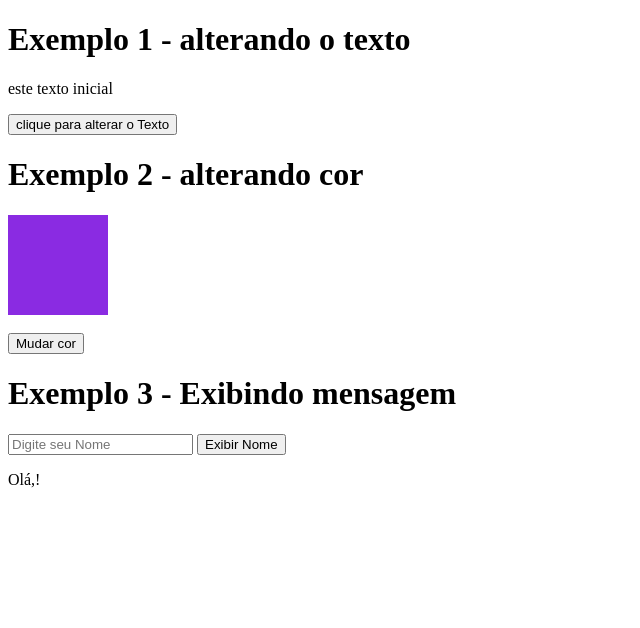
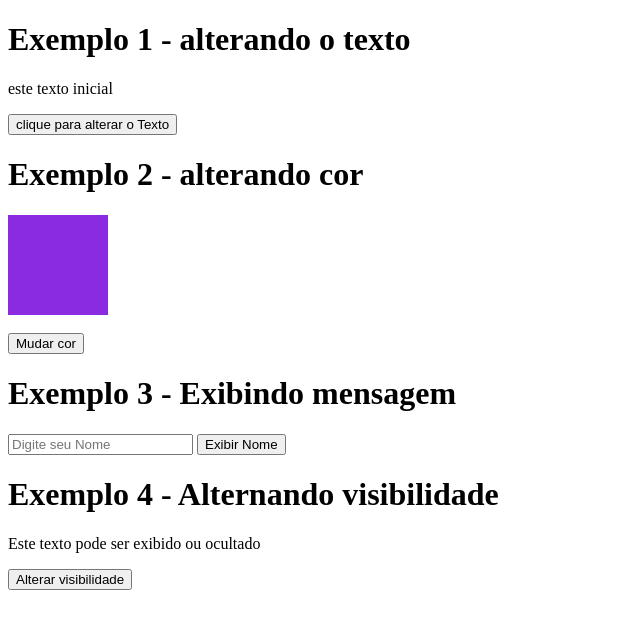
Before and after one commit to andpp77/javaScriptAulas, a plain HTML site: page htmlCssJavaScript2/aula0411/toma/index.html in a window 1280 px wide. Both pictures are taken after a click on the button "Exibir Nome". Shown: the whole page, without its empty margins (0-640 px from the left). Drawn offline with Linux system fonts and the light colour scheme.

Commit message:
toppppppppp

```diff
--- a/htmlCssJavaScript2/aula0411/toma/index.html
+++ b/htmlCssJavaScript2/aula0411/toma/index.html
@@ -24,5 +24,10 @@
     <input type="text" id="nome" placeholder="Digite seu Nome">
     <button onclick="exibirMensagem('nome','saida')">Exibir Nome</button>
     <p id="saida"></p>
+    <h1>Exemplo 4 - Alternando visibilidade</h1>
+    <p id="mensagem">Este texto pode ser exibido ou ocultado</p>
+    <button onclick="alternarVisibilidade('mensagem')">
+        Alterar visibilidade
+    </button>
 </body>
 </html>
--- a/htmlCssJavaScript2/aula0411/toma/script.js
+++ b/htmlCssJavaScript2/aula0411/toma/script.js
@@ -9,6 +9,14 @@ function mudarestilo(id,propriedade,valor){
 //Elemento 3 - interagindo com um campo texto
 function exibirMensagem(inputId, outputId){
     let nome = document.getElementById(inputId).value;
-    document.getElementById(outputId).innerText = "Olá," + nome + "!";
-
+    if(nome == ''){
+        alert("O nome não pode estar vazio");
+    }else{
+        document.getElementById(outputId).innerText = "Olá," + nome + "!";
+    }
 }
+//Exemplo 4 - Alternando visibilidade de um elemento
+function alternarVisibilidade(id){
+    let elemento = document.getElementById(id);
+    elemento.style.display = (elemento.style.display === "none") ? "block" : "none";
+}
```
